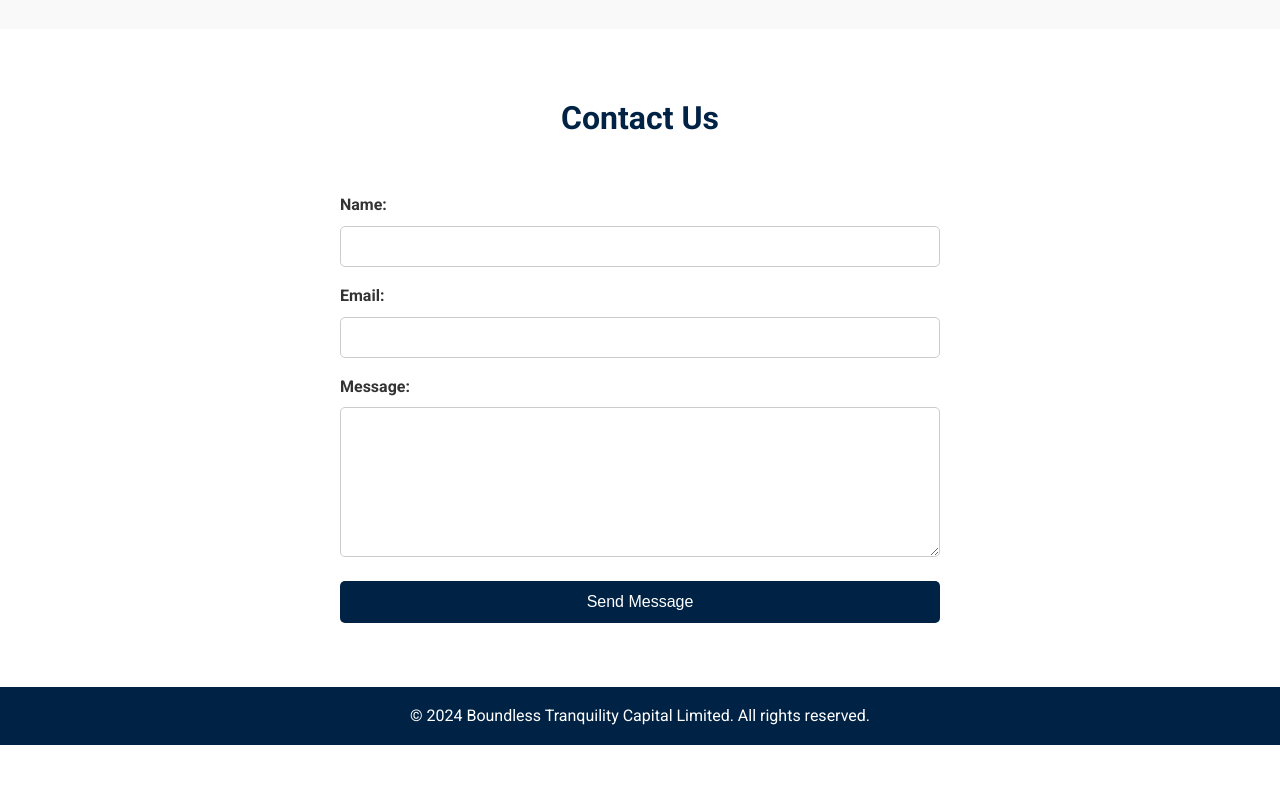
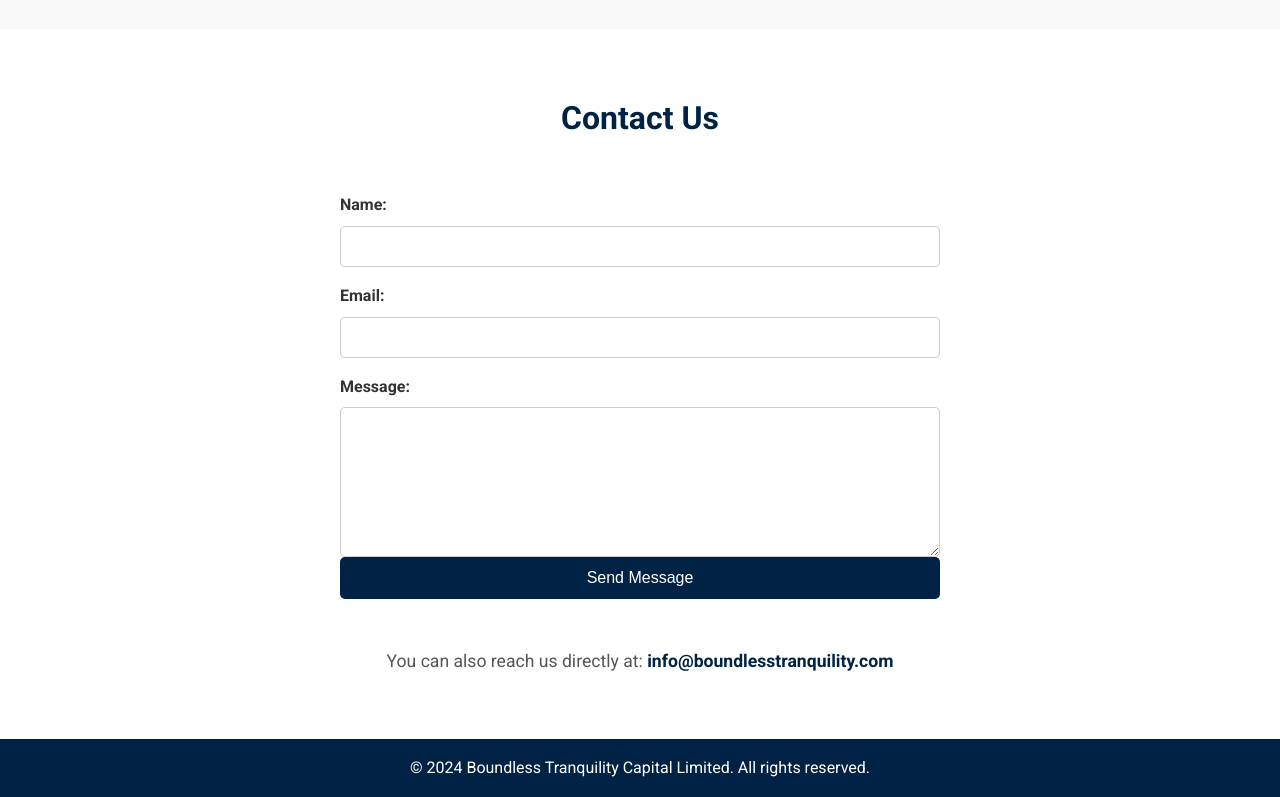
Before and after one commit to boundless-tranquility/website, a plain HTML site: page index.html in a window 1280 px wide. Shown: the part 3177-3974 px from the top of the page. Before the commit the page ends 3922 px from the top, so only its background shows below. Drawn offline with Linux system fonts and the light colour scheme.

Commit message:
Add contact email below submission form.

```diff
--- a/index.html
+++ b/index.html
@@ -147,6 +147,7 @@
 
                 <button type="submit">Send Message</button>
             </form>
+            <p>You can also reach us directly at: <a href="mailto:info@boundlesstranquility.com">info@boundlesstranquility.com</a></p>
         </div>
     </section>
 
--- a/style.css
+++ b/style.css
@@ -319,20 +319,42 @@
     min-height: 150px;
 }
 
-.contact button {
-    margin-top: 1.5rem;
-    padding: 0.75rem;
+/* Contact Section Styles */
+
+/* Submit Button */
+.contact form button {
+    padding: 0.75rem 1.5rem;
     background-color: #002244;
     color: #fff;
     border: none;
     border-radius: 5px;
+    font-size: 1rem;
     cursor: pointer;
-    font-size: 1rem;
+    margin-bottom: 1.5rem; /* Adjust spacing here */
 }
 
-.contact button:hover {
+.contact form button:hover {
     background-color: #001122;
 }
+
+/* Email Paragraph */
+.contact p {
+    margin-top: 1.5rem; /* Adjust spacing here */
+    font-size: 1.1rem;
+    color: #555;
+}
+
+/* Email Link */
+.contact p a {
+    color: #002244;
+    text-decoration: none;
+    font-weight: bold;
+}
+
+.contact p a:hover {
+    text-decoration: underline;
+}
+
 
 /* Thank You Section */
 .thank-you {
```
